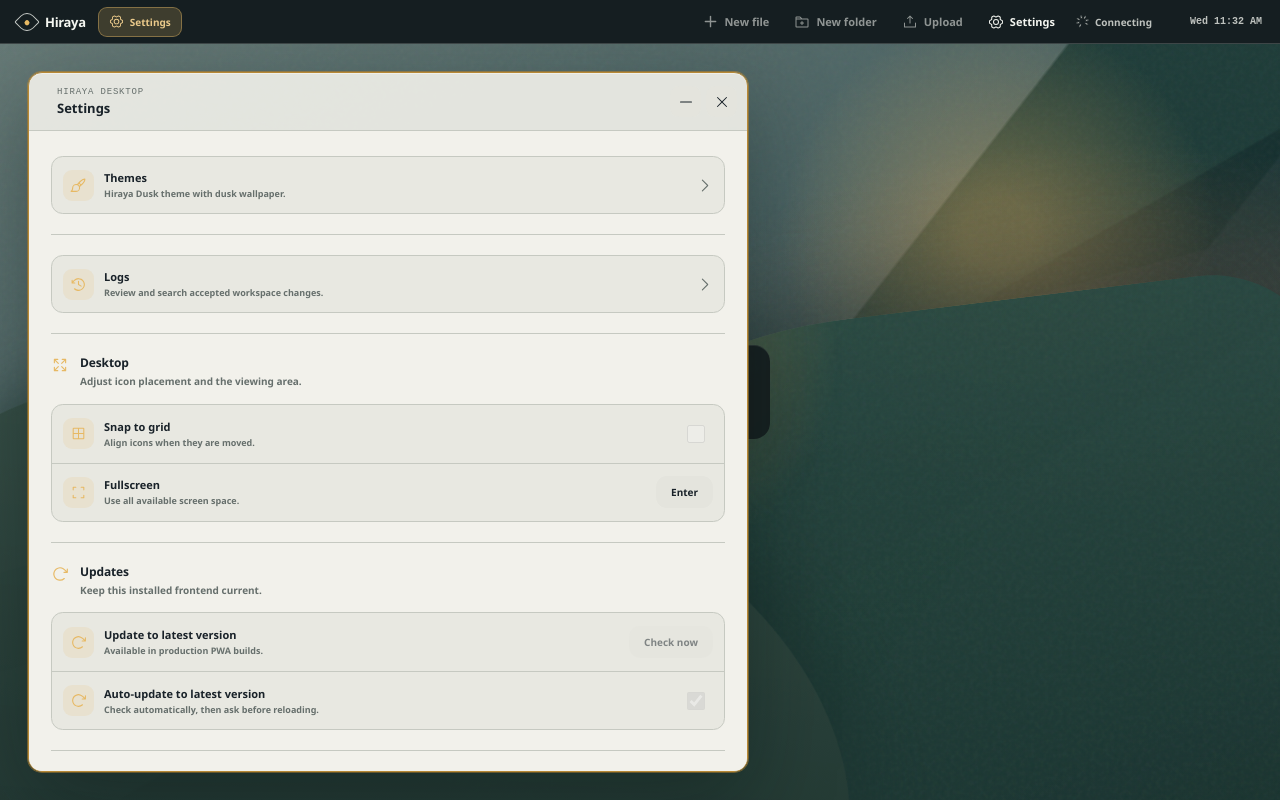
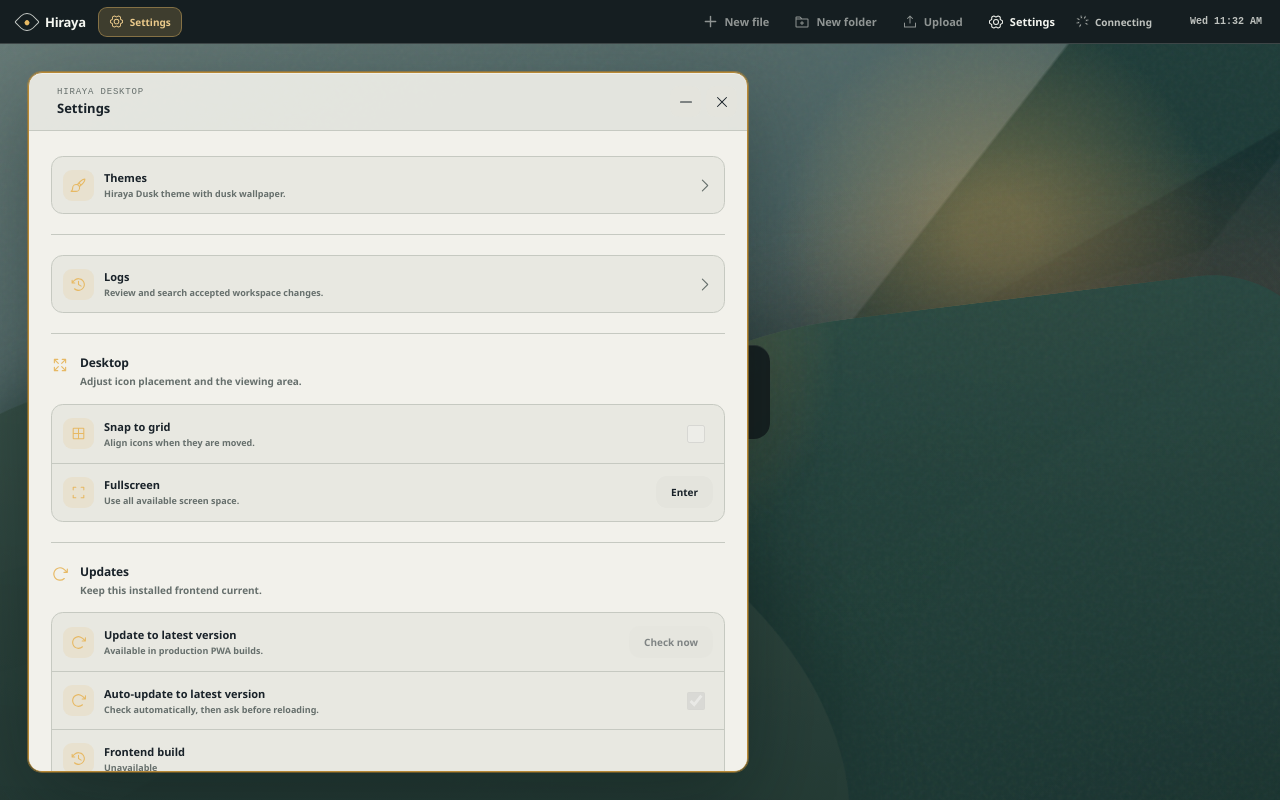
Before and after one commit to nmcapule/hiraya, a React (Vite) app: page / in a window 1280 px wide. Both pictures are taken after a click on the button "Settings". Built offline with nearby package versions, Linux system fonts and the light colour scheme.

Commit message:
feat: show build timestamps in settings

```diff
--- a/src/App.tsx
+++ b/src/App.tsx
@@ -17,6 +17,7 @@
   deleteCustomTheme,
   captureEntries,
   deleteEntries,
+  fetchBackendBuildTimestamp,
   getOutboxStatus,
   importFiles,
   initializeDesktop,
@@ -114,6 +115,7 @@
   const [showUpdateToast, setShowUpdateToast] = useState(false);
   const [updateBlocked, setUpdateBlocked] = useState(false);
   const [updateApplying, setUpdateApplying] = useState(false);
+  const [backendBuildTimestamp, setBackendBuildTimestamp] = useState<string | null>(null);
   const [pendingPaste, setPendingPaste] = useState<PendingPaste | null>(null);
   const [marquee, setMarquee] = useState<{ left: number; top: number; width: number; height: number } | null>(null);
   const desktopRef = useRef<HTMLElement>(null);
@@ -635,6 +637,15 @@
       stopDesktopSync();
     };
   }, []);
+
+  useEffect(() => {
+    if (syncStatus !== "online" || backendBuildTimestamp) return;
+    let active = true;
+    void fetchBackendBuildTimestamp()
+      .then((timestamp) => { if (active) setBackendBuildTimestamp(timestamp); })
+      .catch(() => undefined);
+    return () => { active = false; };
+  }, [backendBuildTimestamp, syncStatus]);
 
   useEffect(() => {
     if (windowSessionReadyRef.current) {
@@ -2041,6 +2052,7 @@
                     updateReady={updateReady}
                     updateChecking={updateChecking}
                     autoUpdate={autoUpdate}
+                    backendBuildTimestamp={backendBuildTimestamp}
                     onListActivity={listActivity}
                     onSubscribeToActivity={subscribeToActivityChanges}
                     onLayoutChange={applyLayout}
--- a/src/components/SettingsWindow.tsx
+++ b/src/components/SettingsWindow.tsx
@@ -61,6 +61,7 @@
   updateReady: boolean;
   updateChecking: boolean;
   autoUpdate: boolean;
+  backendBuildTimestamp: string | null;
   onListActivity: (query?: ActivityQuery) => Promise<ActivityPage>;
   onSubscribeToActivity: (listener: () => void) => () => void;
   onLayoutChange: (layout: DesktopLayout) => void;
@@ -131,6 +132,7 @@
   updateReady,
   updateChecking,
   autoUpdate,
+  backendBuildTimestamp,
   onListActivity,
   onSubscribeToActivity,
   onLayoutChange,
@@ -155,6 +157,12 @@
   const selectedThemeName = isBuiltinThemeId(appearance.selectedThemeId)
     ? BUILTIN_THEMES[appearance.selectedThemeId].name
     : appearance.customThemes.find((theme) => theme.id === appearance.selectedThemeId)?.name ?? "Custom theme";
+  const formatBuildTimestamp = (timestamp: string | null) => {
+    if (!timestamp) return "Unavailable";
+    const date = new Date(timestamp);
+    if (Number.isNaN(date.valueOf())) return "Unavailable";
+    return new Intl.DateTimeFormat(undefined, { dateStyle: "medium", timeStyle: "medium" }).format(date);
+  };
 
   useEffect(() => () => onThemePreview(null), [onThemePreview]);
 
@@ -318,6 +326,14 @@
                   <span className="settings-row__copy"><strong>Auto-update to latest version</strong><small>Check automatically, then ask before reloading.</small></span>
                   <input type="checkbox" checked={autoUpdate} disabled={!updateSupported} onChange={(event) => onAutoUpdateChange(event.target.checked)} />
                 </label>
+                <div className="settings-row">
+                  <span className="settings-row__icon"><ClockCounterClockwise size={17} /></span>
+                  <span className="settings-row__copy"><strong>Frontend build</strong><small><time dateTime={import.meta.env.HIRAYA_BUILD_TIMESTAMP}>{formatBuildTimestamp(import.meta.env.HIRAYA_BUILD_TIMESTAMP)}</time></small></span>
+                </div>
+                <div className="settings-row">
+                  <span className="settings-row__icon"><ClockCounterClockwise size={17} /></span>
+                  <span className="settings-row__copy"><strong>Backend build</strong><small>{backendBuildTimestamp ? <time dateTime={backendBuildTimestamp}>{formatBuildTimestamp(backendBuildTimestamp)}</time> : "Unavailable"}</small></span>
+                </div>
               </div>
             </section>
 
--- a/src/lib/sync.ts
+++ b/src/lib/sync.ts
@@ -10,6 +10,14 @@
 import { parseActivityPage, parseActivityQuery, type ActivityQuery } from "./activity";
 
 export type SyncStatus = "connecting" | "online" | "offline" | "blocked" | "local";
+
+export async function fetchBackendBuildTimestamp(fetchImpl: typeof fetch = globalThis.fetch.bind(globalThis)) {
+  const response = await fetchImpl(API_ROUTES.health, { cache: "no-store" });
+  if (!response.ok) throw new Error("The sync server is unavailable.");
+  const health = await response.json() as unknown;
+  if (typeof health !== "object" || health === null || !("buildTimestamp" in health) || typeof health.buildTimestamp !== "string") return null;
+  return health.buildTimestamp || null;
+}
 
 type StorageBoundary = Pick<typeof storage,
   "applyRemoteDesktop" | "createEntries" | "createFolder" | "createTextFile" | "deleteEntries" | "deleteEntry" | "importFiles" | "loadDesktop" |
--- a/src/vite-env.d.ts
+++ b/src/vite-env.d.ts
@@ -2,6 +2,7 @@
 /// <reference types="vite-plugin-pwa/client" />
 
 interface ImportMetaEnv {
+  readonly HIRAYA_BUILD_TIMESTAMP: string;
   readonly HIRAYA_FRONTEND_ONLY: string;
   readonly HIRAYA_HISTORY_LIMIT: string;
 }
--- a/vite.config.ts
+++ b/vite.config.ts
@@ -10,6 +10,7 @@
   return {
     base: env.HIRAYA_BASE_PATH || "/",
     define: {
+      "import.meta.env.HIRAYA_BUILD_TIMESTAMP": JSON.stringify(new Date().toISOString()),
       "import.meta.env.HIRAYA_FRONTEND_ONLY": JSON.stringify(env.HIRAYA_FRONTEND_ONLY === "true" ? "true" : "false"),
       "import.meta.env.HIRAYA_HISTORY_LIMIT": JSON.stringify(String(historyLimit)),
     },
```
